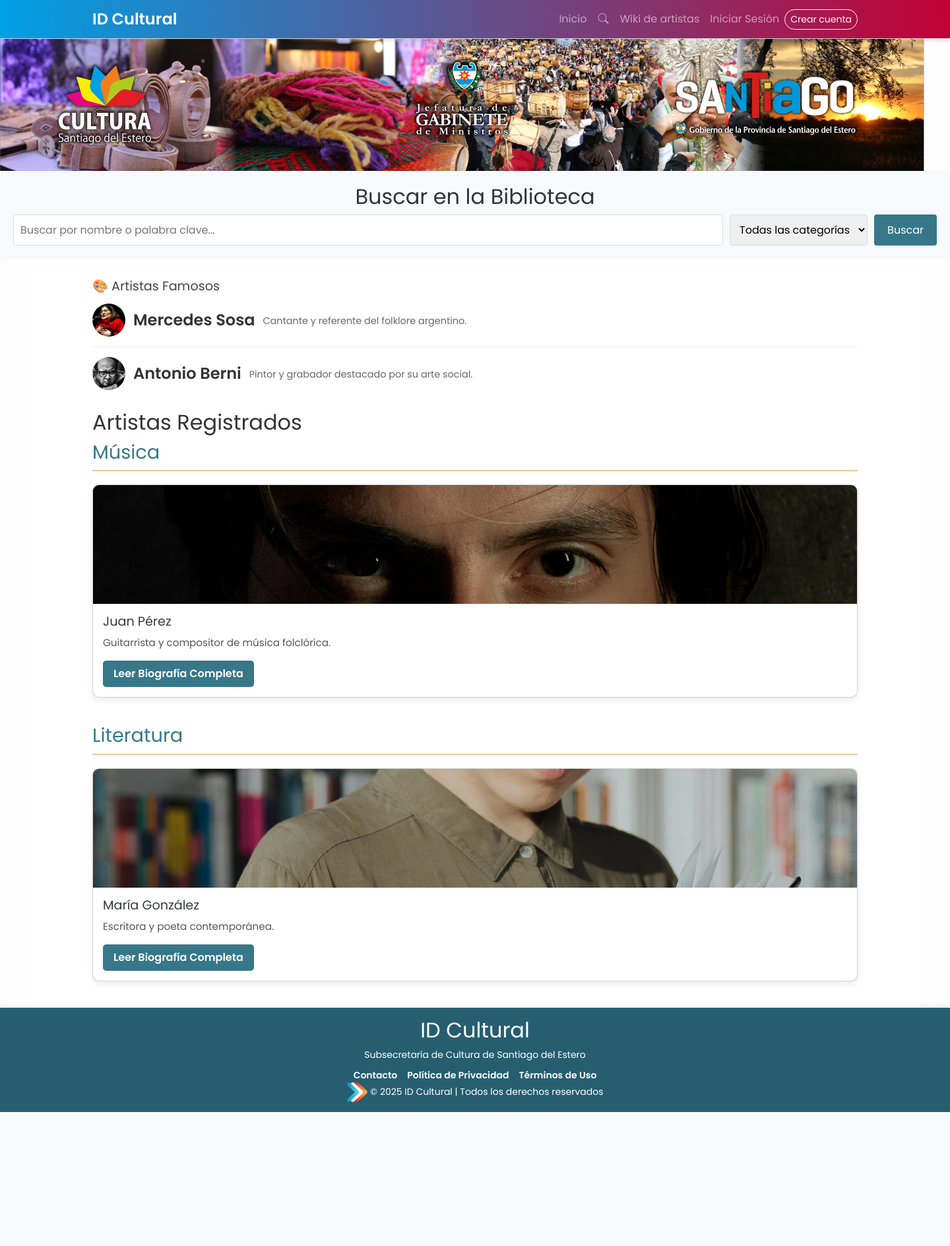
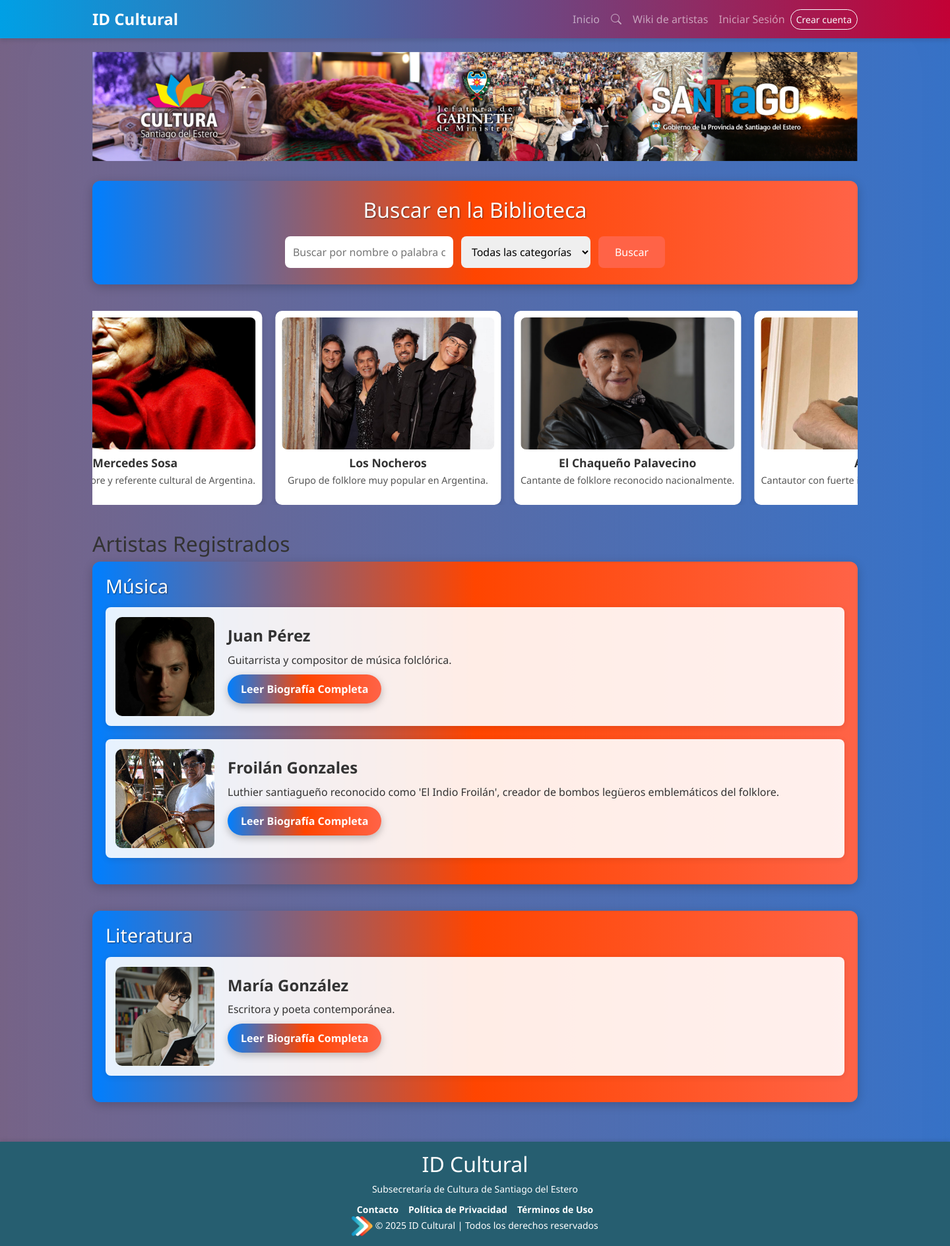
Before and after one commit to runatechdev/ID-Cultural, a PHP site: page /wiki.php in a window 1440 px wide. Shown: the whole page at 66% size. Before the commit the page ends 1685 px from the top, so only its background shows below. Run offline with PHP 8.4, Linux system fonts and the light colour scheme; some libraries are stand-ins or nearby versions.

Commit message:
Cambios en el css y php de la wiki

```diff
--- a/public/static/css/wiki.css
+++ b/public/static/css/wiki.css
@@ -1,163 +1,334 @@
-/* Este es el contenedor que crea las 2 columnas */
+/* ==================== CONTENEDORES PRINCIPALES ==================== */
 .wiki-layout {
     display: flex;
-    gap: 30px; /* Espacio entre las columnas */
+    gap: 30px;
     margin-top: 30px;
 }
 
-/* La columna de contenido principal (ocupa más espacio) */
 .main-content {
-    flex: 3; /* Ocupa 3 partes del espacio disponible */
+    flex: 3;
 }
 
-/* La columna de la barra lateral (ocupa menos) */
 .sidebar {
-    flex: 1; /* Ocupa 1 parte del espacio disponible */
-    min-width: 250px; /* Para que no se encoja demasiado */
+    flex: 1;
+    min-width: 250px;
 }
 
-/* Estilo de la barra de búsqueda */
+/* ==================== BÚSQUEDA ==================== */
 .search {
     text-align: center;
-    margin-bottom: 30px;
-    padding: 20px;
-    background-color: #f7f9fc;
-    border-radius: 8px;
+    margin-bottom: 40px;
+    padding: 25px;
+    background: linear-gradient(
+        90deg,
+        #007FFF 0%,   /* Celeste intenso */
+        #FF4500 50%,  /* Rojo vivo */
+        #FF6347 100%  /* Naranja */
+    );
+    border-radius: 12px;
+    box-shadow: 0 4px 15px rgba(0,0,0,0.2);
+    color: white;
+}
+
+.search h2 {
+    margin-bottom: 20px;
+    font-size: 2rem;
+    text-shadow: 1px 1px 2px rgba(0,0,0,0.5);
 }
 
 .search form {
     display: flex;
-    gap: 10px;
+    gap: 12px;
     justify-content: center;
+    flex-wrap: wrap;
 }
 
 .search input, .search select {
-    padding: 10px;
+    padding: 12px;
     font-size: 1rem;
-    border: 1px solid #ddd;
-    border-radius: 4px;
+    border: none;
+    border-radius: 8px;
+    outline: none;
+    transition: transform 0.2s, box-shadow 0.2s;
 }
 
-.search input { flex-grow: 1; } /* El input de texto ocupa más espacio */
+.search input:focus,
+.search select:focus {
+    transform: scale(1.05);
+    box-shadow: 0 4px 12px rgba(0,0,0,0.2);
+}
 
 .search button {
-    padding: 10px 20px;
-    background-color: var(--color-primario);
+    padding: 12px 25px;
+    background-color: #FF6347; /* rojo vivo */
     color: white;
     border: none;
     font-size: 1rem;
     cursor: pointer;
-    border-radius: 4px;
+    border-radius: 8px;
+    transition: background 0.3s, transform 0.2s;
 }
 
-/* Sección de cada categoría (Música, Literatura, etc.) */
+.search button:hover {
+    background-color: #FF4500; /* rojo más intenso */
+    transform: scale(1.05);
+}
+
+/* ==================== CATEGORÍAS ==================== */
 .categoria {
     margin-bottom: 40px;
+    padding: 20px;
+    border-radius: 12px;
+    background: linear-gradient(
+        90deg,
+        #007FFF 0%,
+        #FF4500 50%,
+        #FF6347 100%
+    );
+    box-shadow: 0 4px 15px rgba(0,0,0,0.2);
+    color: white;
+    transition: transform 0.3s, box-shadow 0.3s;
 }
 
 .categoria h3 {
     font-size: 1.8rem;
-    color: var(--color-primario);
-    border-bottom: 2px solid var(--color-acento);
-    padding-bottom: 10px;
-    margin-bottom: 20px;
+    margin-bottom: 15px;
+    text-shadow: 1px 1px 2px rgba(0,0,0,0.5);
 }
 
-/* Contenedor de las tarjetas de artistas (¡ESTO FALTABA!) */
-.cards-container {
-    display: grid;
-    /* Crea una grilla flexible */
-    grid-template-columns: repeat(auto-fill, minmax(280px, 1fr));
-    gap: 20px;
+.categoria:hover {
+    transform: translateY(-5px);
+    box-shadow: 0 8px 20px rgba(0,0,0,0.3);
 }
 
-/* Estilo de las tarjetas (cards) de artistas */
-.card {
-    background-color: #fff;
-    border-radius: 10px;
-    box-shadow: 0 4px 10px rgba(0, 0, 0, 0.08);
-    overflow: hidden; /* Para que la imagen no se salga de los bordes redondeados */
-    transition: transform 0.3s ease, box-shadow 0.3s ease;
+.categoria .artist-vertical {
+    background-color: rgba(255, 255, 255, 0.9);
+    color: #333;
+    border: none;
+    box-shadow: 0 2px 10px rgba(0,0,0,0.1);
 }
 
-.card:hover {
-    transform: translateY(-5px);
-    box-shadow: 0 8px 20px rgba(0, 0, 0, 0.12);
+/* ==================== BANNER ==================== */
+.banner {
+    width: 100%;
+    max-height: 300px;
+    object-fit: cover;
+    margin-bottom: 30px;
 }
 
-.card img {
-    width: 100%;
-    height: 180px;
-    object-fit: cover;
+/* ==================== ARTISTAS FAMOSOS (SLIDER AUTOMÁTICO) ==================== */
+.famosos-slider-wrapper {
+    overflow: hidden;
+    margin-bottom: 40px;
+    position: relative;
 }
 
-.card-info {
-    padding: 15px;
-}
-
-.card-info h4 {
-    margin: 0 0 10px 0;
-    font-size: 1.2rem;
-}
-
-.card-info p {
-    font-size: 0.95rem;
-    color: #555;
-    margin-bottom: 15px;
-}
-
-.btn-biografia {
-    display: inline-block;
-    padding: 8px 16px;
-    background-color: var(--color-primario);
-    color: white;
-    border-radius: 5px;
-    text-decoration: none;
-    font-weight: bold;
-}
-
-/* Sidebar de artistas famosos */
-.sidebar h2 {
-    font-size: 1.2rem;
-    color: #444;
-    margin-bottom: 15px;
+.famosos-slider {
+    display: flex;
+    gap: 20px;
+    animation: scrollSlider 30s linear infinite;
 }
 
 .famoso {
-    display: flex;
-    align-items: center;
-    gap: 12px;
-    margin-bottom: 15px;
-    padding-bottom: 15px;
-    border-bottom: 1px solid #eee;
-}
-
-.famoso:last-child {
-    border-bottom: none;
+    min-width: 250px;
+    flex-shrink: 0;
+    text-align: center;
+    border-radius: 10px;
+    overflow: hidden;
+    box-shadow: 0 4px 10px rgba(0,0,0,0.1);
+    transition: transform 0.3s;
+    background-color: #fff;
+    padding: 10px;
 }
 
 .famoso img {
-    width: 50px;
-    height: 50px;
+    width: 100%;
+    height: 200px;
     object-fit: cover;
-    border-radius: 50%;
+    border-radius: 8px;
 }
 
 .famoso h4 {
-    margin: 0;
+    margin: 10px 0 5px 0;
+    font-size: 1.1rem;
     font-weight: bold;
 }
 
 .famoso p {
-    margin: 2px 0 0;
-    color: #666;
     font-size: 0.9rem;
+    color: #555;
 }
 
-/* Mensaje de no resultados */
-.no-results {
-    text-align: center;
-    font-size: 1.2rem;
-    color: #888;
-    padding: 40px;
+.famoso:hover {
+    transform: scale(1.05);
+    background: linear-gradient(
+        90deg,
+        #007FFF 0%,
+        #FF4500 50%,
+        #FF6347 100%
+    );
+    color: black;
 }
+
+.famoso:hover h4,
+.famoso:hover p {
+    color: black;
+}
+
+@keyframes scrollSlider {
+    0% { transform: translateX(0); }
+    100% { transform: translateX(-50%); }
+}
+
+/* ==================== ARTISTAS REGISTRADOS (LISTA VERTICAL) ==================== */
+.artist-vertical {
+    position: relative;
+    display: flex;
+    align-items: center;
+    gap: 20px;
+    margin-bottom: 20px;
+    padding: 15px;
+    border-radius: 8px;
+    background-color: #f9f9f9;
+    transition: background 0.3s, transform 0.3s;
+    overflow: hidden;
+}
+
+.artist-vertical img {
+    width: 150px;
+    height: 150px;
+    object-fit: cover;
+    border-radius: 10px;
+}
+
+.artist-vertical .info h4 {
+    margin: 0 0 10px 0;
+    font-weight: bold;
+}
+
+.artist-vertical .info p {
+    margin: 0 0 10px 0;
+}
+
+/* ==================== SCROLLBAR INVISIBLE PARA SLIDER ==================== */
+.famosos-slider::-webkit-scrollbar {
+    display: none;
+}
+.famosos-slider {
+    -ms-overflow-style: none;
+    scrollbar-width: none;
+}
+
+/* ==================== MEDIA QUERIES ==================== */
+@media (max-width: 768px) {
+    .wiki-layout {
+        flex-direction: column;
+        gap: 20px;
+    }
+
+    .artist-vertical {
+        flex-direction: column;
+        align-items: center;
+        text-align: center;
+    }
+
+    .artist-vertical img {
+        width: 100%;
+        max-width: 200px;
+        height: auto;
+    }
+
+    .artist-vertical .info {
+        padding: 10px 0;
+    }
+
+    .famoso {
+        min-width: 180px;
+    }
+}
+
+@media (max-width: 480px) {
+    .famoso {
+        min-width: 150px;
+    }
+
+    .banner {
+        max-height: 200px;
+    }
+}
+
+/* ==================== FONDO ANIMADO ==================== */
+body {
+    margin: 0;
+    font-family: 'Segoe UI', sans-serif;
+    background: linear-gradient(270deg, #007FFF, #FF4500, #FF6347, #1E90FF);
+    background-size: 1200% 1200%;
+    animation: gradientBackground 20s ease infinite;
+    overflow-x: hidden;
+    position: relative;
+}
+
+/* Animación del fondo */
+@keyframes gradientBackground {
+    0% {background-position:0% 50%;}
+    50% {background-position:100% 50%;}
+    100% {background-position:0% 50%;}
+}
+
+body::after {
+    transform: scaleX(-1);
+}
+
+@keyframes moveSilhouettes {
+    0% {transform: translateX(0);}
+    100% {transform: translateX(-50%);}
+}
+
+main {
+    flex: 1;
+    padding: 20px;
+    max-width: 1200px;
+    margin: 0 auto;
+}
+
+/* ==================== BOTÓN BIOGRAFÍA ==================== */
+.btn-biografia {
+  display: inline-block;
+  padding: 10px 20px;
+  font-size: 1rem;
+  font-weight: bold;
+  text-decoration: none;
+  color: #fff;
+  background: linear-gradient(90deg, #007FFF, #FF4500, #FF6347);
+  border-radius: 30px;
+  box-shadow: 0 4px 12px rgba(0,0,0,0.25);
+  transition: all 0.3s ease;
+  position: relative;
+  overflow: hidden;
+  z-index: 1;
+}
+
+/* Efecto hover: luz y escala */
+.btn-biografia:hover {
+  transform: scale(1.07);
+  box-shadow: 0 6px 18px rgba(0,0,0,0.35);
+  background: linear-gradient(90deg, #FF4500, #FF6347, #007FFF);
+}
+
+/* Animación de brillo que pasa por encima */
+.btn-biografia::before {
+  content: "";
+  position: absolute;
+  top: 0;
+  left: -75%;
+  width: 50%;
+  height: 100%;
+  background: rgba(255,255,255,0.4);
+  transform: skewX(-25deg);
+  transition: left 0.6s ease;
+  z-index: -1;
+}
+
+.btn-biografia:hover::before {
+  left: 130%;
+}
--- a/public/wiki.php
+++ b/public/wiki.php
@@ -12,9 +12,11 @@
   include __DIR__ . '/../components/navbar.php';
   ?>
 
+
     <!-- Contenido Principal -->
     <main>
-        <img src="/static/img/portada.png" alt="Logo Santiago del Estero">
+        <!-- Banner -->
+        <img src="/static/img/portada.png" alt="Logo Santiago del Estero" class="banner">
 
         <!-- Búsqueda -->
         <div class="search">
@@ -38,51 +40,91 @@
             </form>
         </div>
 
-
-        <div class="container">
-            <aside class="sidebar">
-                <h2>🎨 Artistas Famosos</h2>
+    <!-- Artistas famosos: Slider con flechas -->
+    <section class="famosos-slider-wrapper">
+        <div class="famosos-slider">
 
             <div class="famoso">
                 <img src="/static/img/merce.jpg" alt="Mercedes Sosa">
                 <h4>Mercedes Sosa</h4>
-                    <p>Cantante y referente del folklore argentino.</p>
+                <p>Cantante de folklore y referente cultural de Argentina.</p>
+            </div>
+
+            <div class="famoso">
+                <img src="/static/img/nocheros.jpg" alt="Los Nocheros">
+                <h4>Los Nocheros</h4>
+                <p>Grupo de folklore muy popular en Argentina.</p>
+            </div>
+
+            <div class="famoso">
+                <img src="/static/img/chaqueno.jpg" alt="El Chaqueño Palavecino">
+                <h4>El Chaqueño Palavecino</h4>
+                <p>Cantante de folklore reconocido nacionalmente.</p>
+            </div>
+
+            <div class="famoso">
+                <img src="/static/img/abel.jpg" alt="Abel Pintos">
+                <h4>Abel Pintos</h4>
+                <p>Cantautor con fuerte influencia del folklore santiagueño.</p>
             </div>
 
             <div class="famoso">
                 <img src="/static/img/berni.jpg" alt="Antonio Berni">
                 <h4>Antonio Berni</h4>
-                    <p>Pintor y grabador destacado por su arte social.</p>
+                <p>Pintor y grabador destacado en artes plásticas.</p>
             </div>
-            </aside>
 
-            <!-- Sección Dinámica por Categorías -->
+            <div class="famoso">
+                <img src="/static/img/gorriti.jpg" alt="Juana Manuela Gorriti">
+                <h4>Juana Manuela Gorriti</h4>
+                <p>Escritora histórica vinculada a Santiago del Estero.</p>
+            </div>
+
+            <div class="famoso">
+                <img src="/static/img/chango.jpg" alt="Chango Farías Gómez">
+                <h4>Chango Farías Gómez</h4>
+                <p>Músico y referente del chamamé.</p>
+            </div>
+
+        </div>
+    </section>
+
+    <!-- Artistas registrados: lista vertical -->
     <section class="main-content" id="biografias">
         <h2>Artistas Registrados</h2>
 
         <div class="categoria" data-category="Música">
             <h3>Música</h3>
-                    <div class="card">
+            <div class="artist-vertical">
                 <img src="/static/img/juanperez.jpg" alt="Juan Pérez">
-                        <div class="card-info">
+                <div class="info">
                     <h4>Juan Pérez</h4>
                     <p>Guitarrista y compositor de música folclórica.</p>
                     <a href="#" class="btn-biografia">Leer Biografía Completa</a>
                 </div>
             </div>
-                </div> <!-- 👈 Cerrás la categoría Música -->
+
+            <div class="artist-vertical">
+                <img src="/static/img/froilan.jpg" alt="Froilán Gonzales">
+                <div class="info">
+                    <h4>Froilán Gonzales</h4>
+                    <p>Luthier santiagueño reconocido como 'El Indio Froilán', creador de bombos legüeros emblemáticos del folklore.</p>
+                    <a href="#" class="btn-biografia">Leer Biografía Completa</a>
+                </div>
+            </div>
+        </div>
 
         <div class="categoria" data-category="Literatura">
             <h3>Literatura</h3>
-                    <div class="card">
+            <div class="artist-vertical">
                 <img src="/static/img/dem.jpg" alt="María González">
-                        <div class="card-info">
+                <div class="info">
                     <h4>María González</h4>
                     <p>Escritora y poeta contemporánea.</p>
                     <a href="#" class="btn-biografia">Leer Biografía Completa</a>
                 </div>
             </div>
-                </div> <!-- 👈 Cerrás la categoría Literatura -->
+        </div>
     </section>
 
     </main>
@@ -96,9 +138,7 @@
     <script src="/static/js/navbar.js"></script>
     <script src="https://cdn.jsdelivr.net/npm/bootstrap@5.3.3/dist/js/bootstrap.bundle.min.js"></script>
     <script src="https://cdn.jsdelivr.net/npm/sweetalert2@11.7.12/dist/sweetalert2.all.min.js"></script>
-
-
-
+    <script src="/static/js/artist-hover.js"></script>
 </body>
 
 </html>
```
Also changed, not shown: public/static/img/abel.jpg (added), public/static/img/chango.jpg (added), public/static/img/chaqueno.jpg (added), public/static/img/froilan.jpg (added), public/static/img/gorriti.jpg (added), public/static/img/nocheros.jpg (added). Lines whose indentation alone changed are shown as unchanged.
